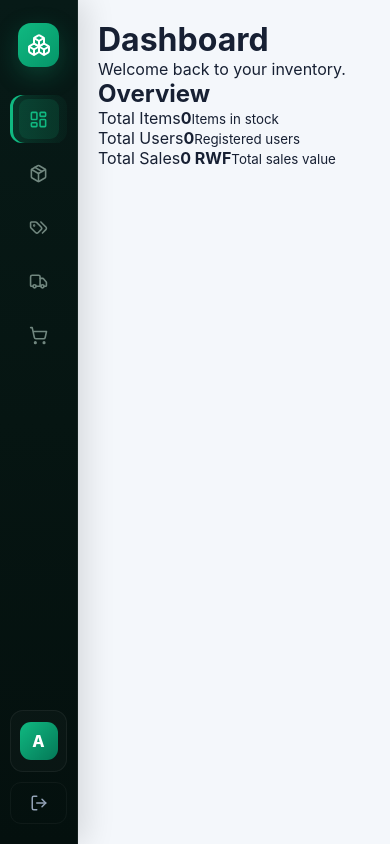
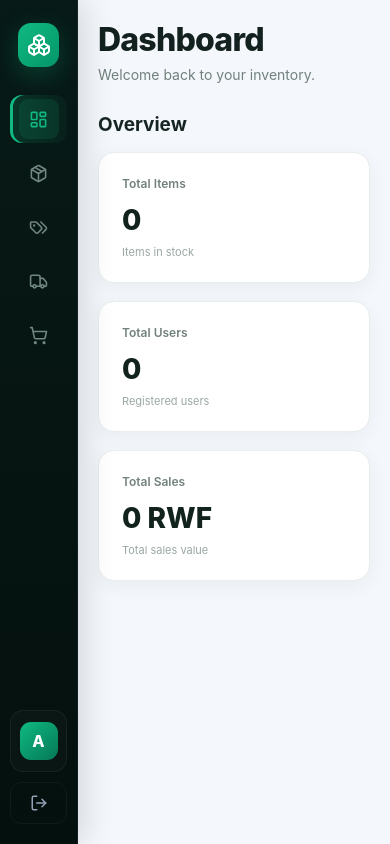
Before and after one commit to jimmy-ksj/Stock-Management, a React (Vite) app in the folder frontend/: page /dashboard in a window 390 px wide. Built offline with nearby package versions, Linux system fonts and the light colour scheme.

Commit message:
Update index.css

```diff
--- a/frontend/src/index.css
+++ b/frontend/src/index.css
@@ -481,5 +481,115 @@ a {
     margin-left: 78px;
 
     padding: 20px;
+
+    .dashboard-page {
+  max-width: 1400px;
+  margin: 0 auto;
+}
+
+.page-header {
+  display: flex;
+  justify-content: space-between;
+  align-items: center;
+
+  margin-bottom: 30px;
+}
+
+.page-header h1 {
+  margin: 0;
+
+  color: #14221f;
+
+  font-size: 32px;
+  font-weight: 800;
+
+  letter-spacing: -.8px;
+}
+
+.page-header p {
+  margin-top: 7px;
+
+  color: #71817c;
+
+  font-size: 14px;
+}
+
+.overview-header {
+  margin-bottom: 16px;
+}
+
+.overview-header h2 {
+  color: #172522;
+
+  font-size: 19px;
+  font-weight: 750;
+}
+
+.stats-grid {
+  display: grid;
+
+  grid-template-columns:
+    repeat(3, minmax(0, 1fr));
+
+  gap: 18px;
+}
+
+.stat-card {
+  padding: 23px;
+
+  background: white;
+
+  border: 1px solid #e8eeec;
+
+  border-radius: 16px;
+
+  box-shadow:
+    0 5px 20px rgba(20,40,35,.05);
+
+  transition: .2s ease;
+}
+
+.stat-card:hover {
+  transform: translateY(-3px);
+
+  box-shadow:
+    0 12px 30px rgba(20,40,35,.08);
+}
+
+.stat-card span {
+  display: block;
+
+  color: #71817c;
+
+  font-size: 12px;
+  font-weight: 600;
+}
+
+.stat-card strong {
+  display: block;
+
+  margin-top: 12px;
+
+  color: #12231e;
+
+  font-size: 28px;
+  font-weight: 800;
+}
+
+.stat-card small {
+  display: block;
+
+  margin-top: 8px;
+
+  color: #9aa8a4;
+
+  font-size: 11px;
+}
+
+@media (max-width: 800px) {
+  .stats-grid {
+    grid-template-columns: 1fr;
   }
 }
+  }
+}
```
